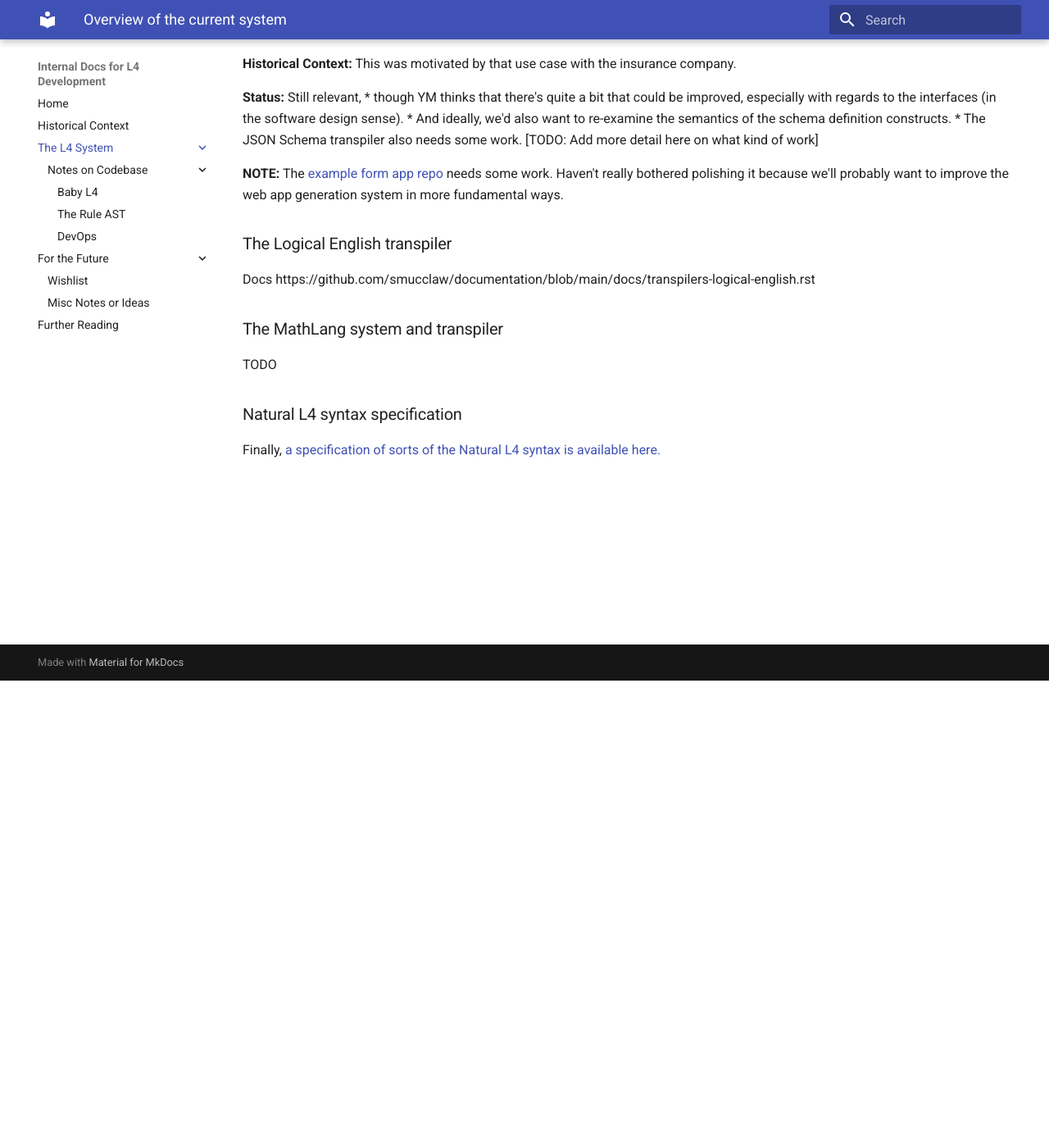
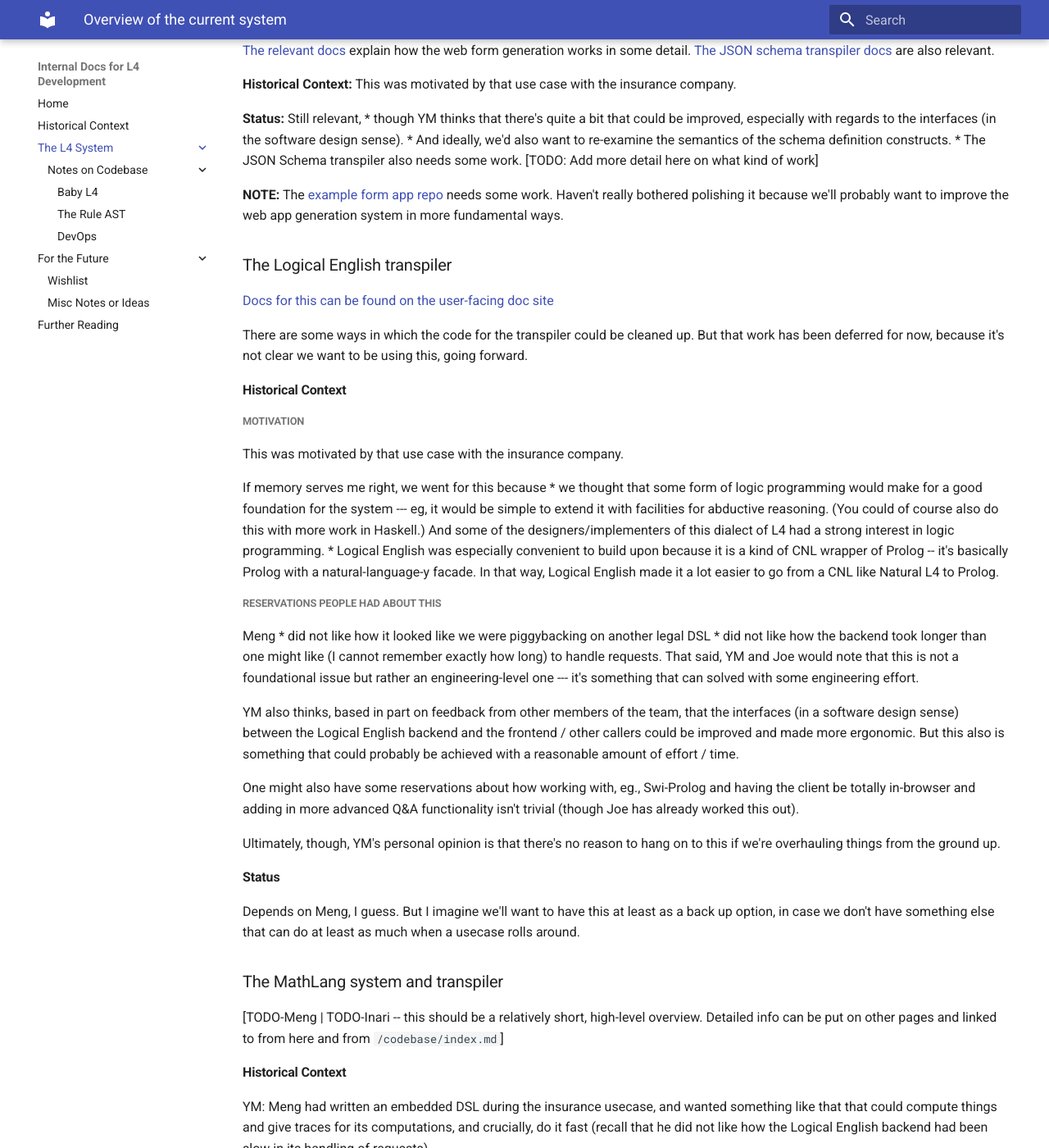
Before and after one commit to smucclaw/internal_docs, an MkDocs documentation site: the page built from docs/current_system/index.md, in a window 1280 px wide and 1400 px high, scrolled down 570 px. Shown: the whole window at 82% size. Built offline with MkDocs 1.6.1 and Material for MkDocs 9.7.7, drawn with Linux system fonts in a browser that asks for light colours; some of the changed text lies outside the part shown.

Commit message:
More overview of the major sub-systems

```diff
--- a/docs/current_system/index.md
+++ b/docs/current_system/index.md
@@ -4,7 +4,7 @@
 
 > while there is one generic L4 syntax, L4 really admits of different fragments, each with their own specialized semantics, corresponding to the various transpilers.
 
-We'll systematically discuss each of these transpilers and their statuses when we [discuss the codebase in more detail](https://l4-documentation.readthedocs.io/en/stable/docs/links-returning-users.html). But before doing that, let's briefly survey what I take to be the most functional components of the current system.
+We'll systematically discuss each of these transpilers and their statuses when we [discuss the codebase in more detail](./codebase/index.md). But before doing that, let's briefly survey what I (YM) take to be the most currently functional components of the L4 ecosystem --- or, to put it another way, what one can currently do with L4.
 
 ## The (currently-most-functional) transpiler pipelines / components that don't involve visualization
 
@@ -21,17 +21,75 @@
 * And ideally, we'd also want to re-examine the semantics of the schema definition constructs.
 * The JSON Schema transpiler also needs some work. [TODO: Add more detail here on what kind of work]
 
-
 **NOTE:** The [example form app repo](https://github.com/smucclaw/example-l4-form-app) needs some work. Haven't really bothered polishing it because we'll probably want to improve the web app generation system in more fundamental ways.
 
 ### The Logical English transpiler
 
-Docs https://github.com/smucclaw/documentation/blob/main/docs/transpilers-logical-english.rst
+[Docs for this can be found on the user-facing doc site](https://github.com/smucclaw/documentation/blob/main/docs/transpilers-logical-english.rst)
+
+There are some ways in which the code for the transpiler could be cleaned up. But that work has been deferred for now, because it's not clear we want to be using this, going forward.
+
+#### Historical Context
+
+##### Motivation
+
+This was motivated by that use case with the insurance company.
+
+If memory serves me right, we went for this because
+* we thought that some form of logic programming would make for a good foundation for the system --- eg, it would be simple to extend it with facilities for abductive reasoning. (You could of course also do this with more work in Haskell.) And some of the designers/implementers of this dialect of L4 had a strong interest in logic programming.
+* Logical English was especially convenient to build upon because it is a kind of CNL wrapper of Prolog -- it's basically Prolog with a natural-language-y facade. In that way, Logical English made it a lot easier to go from a CNL like Natural L4 to Prolog.
+
+##### Reservations people had about this
+
+Meng
+* did not like how it looked like we were piggybacking on another legal DSL
+* did not like how the backend took longer than one might like (I cannot remember exactly how long) to handle requests. That said, YM and Joe would note that this is not a foundational issue but rather an engineering-level one --- it's something that can solved with some engineering effort.
+
+YM also thinks, based in part on feedback from other members of the team, that the interfaces (in a software design sense) between the Logical English backend and the frontend / other callers could be improved and made more ergonomic. But this also is something that could probably be achieved with a reasonable amount of effort / time.
+
+One might also have some reservations about how working with, eg., Swi-Prolog and having the client be totally in-browser and adding in more advanced Q&A functionality isn't trivial (though Joe has already worked this out).
+
+Ultimately, though, YM's personal opinion is that there's no reason to hang on to this if we're overhauling things from the ground up.
+
+#### Status
+
+Depends on Meng, I guess. But I imagine we'll want to have this at least as a back up option, in case we don't have something else that can do at least as much when a usecase rolls around.
 
 ### The MathLang system and transpiler
 
-TODO
+[TODO-Meng | TODO-Inari -- this should be a relatively short, high-level overview. Detailed info can be put on other pages and linked to from here and from `/codebase/index.md`]
 
-### Natural L4 syntax specification
+#### Historical Context
+
+YM: Meng had written an embedded DSL during the insurance usecase, and wanted something like that that could compute things and give traces for its computations, and crucially, do it fast (recall that he did not like how the Logical English backend had been slow in its handling of requests).
+
+Links to Meng's embedded DSL:
+
+* [The TS output (I think?)](https://github.com/smucclaw/usecases/blob/main/sect10-typescript/src/mathlang.ts)
+* [The Haskell embedded DSL](https://github.com/smucclaw/usecases/blob/main/sect10-typescript/src/mathlang.ts)
+
+That embedded DSL should give you some sense for what Meng has in mind with his 'MathLang'.
+
+YM started implementing this over Dec 2023 - Jan 2024, but subsequently passed the baton on to Inari.
+
+
+#### Status:
+
+[TODO-Meng | TODO-Inari]
+
+### Natural Language Generation
+
+[TODO-Inari. Would be good to also reference / link to the examples where this gets used, eg in the dolora web app]
+
+## Visualizations
+
+The Natural L4 ecosystem also allows you to make useful visualizations from a L4 specification.
+
+There is more detailed discussion of the relevant codebases for these sub-systems [in the Codebase section](./codebase/index.md).
+
+[TODO, high level]
+
+
+## Natural L4 syntax specification
 
 Finally, [a specification of sorts of the Natural L4 syntax is available here.](https://l4-documentation.readthedocs.io/en/stable/docs/returning-specification.html)
```
Also changed, not shown: docs/current_system/codebase/index.md (+3 -2 lines), docs/current_system/codebase/rule_ast.md (+1 -1 lines), docs/index.md (+2 -0 lines).
